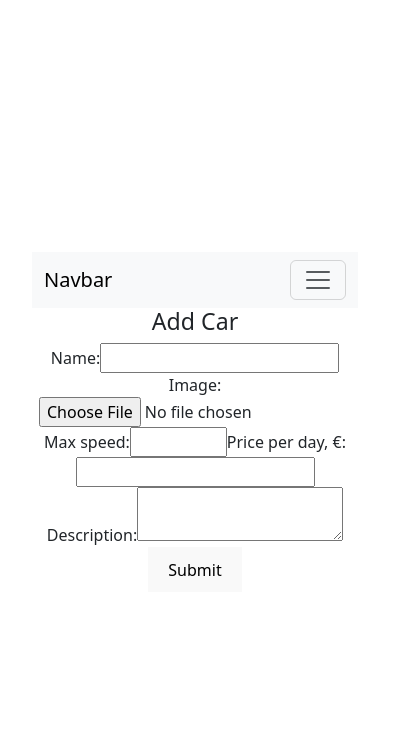
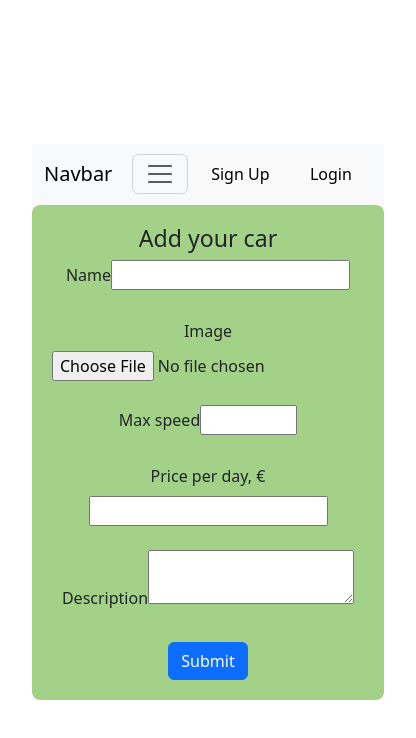
Before and after one commit to HannaInIT/my-project-client, a React (Vite) app: page /addcar in a window 390 px wide. Shown: the top 738 px of the page, 416 px wide, since content can reach past the window. Built offline with nearby package versions, Linux system fonts and the light colour scheme.

Commit message:
update pages using bootsrap

```diff
--- a/src/App.css
+++ b/src/App.css
@@ -1,19 +1,3 @@
-.reservation-card {
-  border: 1px solid #ccc;
-  padding: 10px;
-  margin: 10px;
-  border-radius: 5px;
-  background-color: #fff;
-  box-shadow: 0 2px 4px rgba(0, 0, 0, 0.1);
-}
-
-.custom-navbar {
-  position: sticky;
-  top: 0;
-  z-index: 500;
-  box-shadow: rgba(0, 0, 0, 0.1) 0px 20px 25px -5px, rgba(0, 0, 0, 0.04) 0px 10px 10px -5px;
-}
-
 #root {
   max-width: 1280px;
   margin: 0 auto;
@@ -56,3 +40,33 @@
 .read-the-docs {
   color: #888;
 }
+
+.reservation-card {
+  border: 1px solid #ccc;
+  padding: 10px;
+  margin: 10px;
+  border-radius: 5px;
+  background-color: #fff;
+  box-shadow: 0 2px 4px rgba(0, 0, 0, 0.1);
+}
+
+.custom-navbar {
+  position: sticky;
+  top: 0;
+  z-index: 500;
+  box-shadow: rgba(0, 0, 0, 0.1) 0px 20px 25px -5px, rgba(0, 0, 0, 0.04) 0px 10px 10px -5px;
+}
+
+.form-container {
+  background-color: rgba(155, 204, 124, 0.9);
+  padding: 20px;
+  border-radius: 8px;
+  max-width: 400px;
+  margin: 0 auto;
+  margin-top: 0px;
+}
+
+/* .exampleInputEmail1, exampleInputPassword1, withoutAccount {
+  font-family: Impact, Haettenschweiler, 'Arial Narrow Bold', sans-serif;
+  size: 40px;
+} */
--- a/src/App.jsx
+++ b/src/App.jsx
@@ -12,7 +12,7 @@ import AddReservationPage from "./pages/AddReservationPage";
 import ReservationCardPage from "./pages/ReservationCardPage";
 
 // import IsPrivate from "./components/IsPrivate";
-// import IsAnon from "./components/IsAnon";
+import IsAnon from "./components/IsAnon";
 
 function App() {
   return (
@@ -35,17 +35,11 @@ function App() {
         {/* <Route path="/cars/:carId/edit" element={ <IsPrivate> <EditCarPage /> </IsPrivate> }  /> */}
         <Route path="/cars/:carId/edit" element={ <EditCarPage /> }   />
 
-        {/* <Route path="/myreservations" element={ <IsPrivate> <EditCarPage /> </IsPrivate> }  /> */}
-        {/* <Route path="/reservations" element={ <AddReservationPage /> }   />   */}
-
-        {/* <Route path="/myreservations" element={ <IsPrivate> <EditCarPage /> </IsPrivate> }  /> */}
-        {/* <Route path="/myreservations" element={ <MyReservationsPage /> }   />   */}
-
          {/* <Route path="/myreservations" element={ <IsPrivate> <EditCarPage /> </IsPrivate> }  /> */}
          <Route path="/reservations/:reservationId" element={ <ReservationCardPage /> }   />
 
-        {/* <Route path="/signup" element={<IsAnon> <SignupPage /> </IsAnon>} /> */}
-        <Route path="/signup" element={ <SignupPage />} />
+        <Route path="/signup" element={<IsAnon> <SignupPage /> </IsAnon>} />
+        {/* <Route path="/signup" element={ <SignupPage />} />  */}
 
 
         {/* <Route path="/login" element={<IsAnon> <LoginPage /> </IsAnon>} />  */}
--- a/src/components/NavBar.jsx
+++ b/src/components/NavBar.jsx
@@ -7,7 +7,7 @@ import 'bootstrap/dist/css/bootstrap.min.css'
 function Navbar() {
   // Subscribe to the AuthContext to gain access to
   // the values from AuthContext.Provider `value` prop
-  const { isLoggedIn, user } = useContext(AuthContext);
+  const { isLoggedIn, logOutUser} = useContext(AuthContext);
 
   const [isMenuOpen, setMenuOpen] = useState(false);
 
@@ -32,15 +32,24 @@ function Navbar() {
             <li className="nav-item">
               <a className="nav-link" href="/cars">Cars</a>
             </li>
+          </ul>
+       </div>
+
+        <div className="container-auth">
+          <ul className="navbar-nav">
+
             {isLoggedIn && (
               <>
                 <Link to="/addcar" className="nav-link">Add your car</Link>
 
-            <Link to="/auth/logout" className="nav-link">Logout</Link>
+                {/* <Link to="/" className="btn btn-primary">Logout</Link> */}
+
+                <button onClick = {logOutUser}>Logout</button>
 
               </>
             )}
             <li className="nav-item">
+
               {!isLoggedIn && (
                 <>
                   <Link to="/signup"><button>Sign Up</button></Link>
--- a/src/pages/AddCarPage.jsx
+++ b/src/pages/AddCarPage.jsx
@@ -38,27 +38,33 @@ function AddCarPage(props) {
 
   return (
     <div className="AddCar">
-      <h3>Add Car</h3>
+      <div className="form-container">
+        <h3>Add your car</h3>
 
         <form onSubmit={handleSubmit}>
+          <div className="mb-4">
 
-        <label>Name:</label>
+            <label htmlFor="name" className="form-label">Name</label>
             <input
               type="text"
               name="name"
               value={name}
               onChange={(e) => setName(e.target.value)}
             />
+          </div>
 
-        <label>Image:</label>
+          <div className="mb-4">
+            <label htmlFor="image" className="form-label">Image</label>
             <input
               type="file"
               name="image"
               value={imageUrl}
               onChange={(e) => setImageUrl(e.target.value)}
             />
+          </div>
 
-        <label>Max speed:</label>
+          <div className="mb-4">
+            <label htmlFor="maxSpeedInKm" className="form-label">Max speed</label>
             <input
               type="number"
               name="max speed"
@@ -66,8 +72,10 @@ function AddCarPage(props) {
               value={maxSpeedInKm}
               onChange={(e) => setMaxSpeedInKm(e.target.value)}
             />
+          </div>
 
-        <label>Price per day, €:</label>
+          <div className="mb-4">
+            <label htmlFor="pricePerDay" className="form-label">Price per day, €</label>
             <input
               type="number"
               name="price per day"
@@ -75,17 +83,21 @@ function AddCarPage(props) {
               value={pricePerDay}
               onChange={(e) => setPricePerDay(e.target.value)}
             />
+          </div>
 
-        <label>Description:</label>
+          <div className="mb-4">
+            <label htmlFor="description" className="form-label">Description</label>
             <textarea
               type="text"
               name="description"
               value={description}
               onChange={(e) => setDescription(e.target.value)}
             />
+          </div>
 
-        <button type="submit">Submit</button>
+          <button type="submit" className="btn btn-primary">Submit</button>
         </form>
+      </div>
     </div>
   );
 }
--- a/src/pages/CarCardPage.jsx
+++ b/src/pages/CarCardPage.jsx
@@ -1,7 +1,6 @@
 import { useState, useEffect } from "react";
 import axios from "axios";
 import { Link, useParams } from "react-router-dom";
-import AddCarPage from "../pages/AddCarPage";
 
 function CarCardPage (props) {
     const [car, setCar] = useState(null);
@@ -18,28 +17,32 @@ function CarCardPage (props) {
         .catch((error) => console.log(error));
     };
 
-
     useEffect(()=> {
       getCar();
     }, [] );
 
 
     return (
-      <div className="CarCardPage">
-        {car && (
-          <>
-            <h1>{car.name}</h1>
-            <p>{car.pricePerDay}</p>
-            <p>{car.maxSpeedInKm}</p>
-            {/* <p>{car.description}</p> */}
-          </>
+<div className="row">
+<div className="col-sm-8">
+      <div className="card" style={{width: "18rem"}}>
+      {/* <img src="..." className="card-img-top" alt="..."> */}
+      <div className="card-body">
+      {car && (
+         <>
+        <h5 className="card-title">{car.name}</h5>
+        <p className="card-text"></p>
+        <p>Price per day: {car.pricePerDay}</p>
+        <p>Max speed: {car.maxSpeedInKm}</p>
+        </>
         )}
 
-        <Link to={`/cars/${props.carId}`}>
-          <button>More details</button>
-        </Link>
-
+        {/* <a href="#" className="btn btn-primary">More details</a> */}
+        <Link to={`/cars/${props.carId}`} className="btn btn-primary">More details</Link>
       </div>
+    </div>
+    </div>
+    </div>
     );
   }
 
--- a/src/pages/EditCarPage.jsx
+++ b/src/pages/EditCarPage.jsx
@@ -1,13 +1,3 @@
-// function EditCarPage() {
-//     return (
-//       <div>
-//         <h1>This is edit car page</h1>
-//       </div>
-//     );
-//   }
-
-//   export default EditCarPage;
-
 import { useState, useEffect } from "react";
 import axios from "axios";
 import { useNavigate, useParams } from 'react-router-dom';
@@ -19,7 +9,7 @@ function EditCarPage(props) {
   const [pricePerDay, setPricePerDay] = useState("");
   const [description, setDescription] = useState("");
 
-  const navigate =  useNavigate();
+  const navigate = useNavigate();
   const { carId } = useParams();
 
 
@@ -46,10 +36,9 @@ function EditCarPage(props) {
 
   }, [carId]);
 
-
   const handleFormSubmit = (e) => {
     e.preventDefault();
-    const requestBody = { title, description };
+    const requestBody = { name, imageUrl, maxSpeedInKm, pricePerDay, description };
 
     // Get the token from the localStorage
     const storedToken = localStorage.getItem('authToken');
@@ -84,27 +73,33 @@ function EditCarPage(props) {
 
   return (
     <div className="EditCarPage">
+      <div className="form-container">
         <h3>Edit the Car</h3>
 
         <form onSubmit={handleFormSubmit}>
 
-      <label>Name:</label>
+          <div className="mb-4">
+            <label htmlFor="name" className="form-label">Name:</label>
             <input
               type="text"
               name="name"
               value={name}
               onChange={(e) => setName(e.target.value)}
             />
+          </div>
 
-        <label>Image:</label>
+          <div className="mb-4">
+            <label htmlFor="imege" className="form-label">Image:</label>
             <input
               type="file"
               name="image"
               value={imageUrl}
               onChange={(e) => setImageUrl(e.target.value)}
             />
+          </div>
 
-        <label>Max speed:</label>
+          <div className="mb-4">
+            <label htmlFor="imege" className="form-label">Max speed:</label>
             <input
               type="number"
               name="max speed"
@@ -112,8 +107,10 @@ function EditCarPage(props) {
               value={maxSpeedInKm}
               onChange={(e) => setMaxSpeedInKm(e.target.value)}
             />
+          </div>
 
-        <label>Price per day, €:</label>
+          <div className="mb-4">
+            <label htmlFor="pricePerDay" className="form-label">Price per day, €:</label>
             <input
               type="number"
               name="price per day"
@@ -121,19 +118,23 @@ function EditCarPage(props) {
               value={pricePerDay}
               onChange={(e) => setPricePerDay(e.target.value)}
             />
+          </div>
 
-        <label>Description:</label>
+          <div className="mb-4">
+          <label htmlFor="description" className="form-label">Description:</label>
           <textarea
             type="text"
             name="description"
             value={description}
             onChange={(e) => setDescription(e.target.value)}
           />
+          </div>
 
-        <button type="submit">Update Car</button>
+          <button type="submit" class="btn btn-outline-success">Update Car</button>
         </form>
 
-      <button onClick={deleteCar}>Delete Car</button>
+        <button onClick={deleteCar} type="submit" class="btn btn-outline-danger">Delete Car</button>
+      </div>
     </div>
   );
 }
--- a/src/pages/LoginPage.jsx
+++ b/src/pages/LoginPage.jsx
@@ -36,26 +36,28 @@ function LoginPage(props) {
 
   return (
     <div className="LoginPage">
-      <h1>Login</h1>
-
+      <div className="form-container">
       <form onSubmit={handleLoginSubmit}>
-        <label>Email:</label>
+        <div className="mb-3">
+          <label htmlFor="exampleInputEmail1" className="form-label">Email</label>
           <input type="email" name="email" value={email} onChange={handleEmail} />
-
-        <label>Password:</label>
+        </div>
+        <div className="mb-3">
+          <label htmlFor="exampleInputPassword1" className="form-label">Password</label>
           <input
             type="password"
             name="password"
             value={password}
             onChange={handlePassword}
           />
-
-        <button type="submit">Login</button>
+        </div>
+        <button type="submit" className="btn btn-primary">Login</button>
       </form>
-      {errorMessage && <p className="error-message">{errorMessage}</p>}
-
-      <p>Don't have an account yet?</p>
-      <Link to={"/signup"}> Sign Up</Link>
+      <div className="mb-3">
+        <p className="withoutAccount">Don't have an account yet?</p>
+        <Link to={"/signup"} className="btn btn-primary">Sign Up</Link>
+      </div>
+      </div>
     </div>
   );
 }
```
Also changed, not shown: src/pages/AddReservationPage.jsx (+16 -8 lines), src/pages/CarDetailsPage.jsx (+26 -14 lines). Lines whose indentation alone changed are shown as unchanged.
